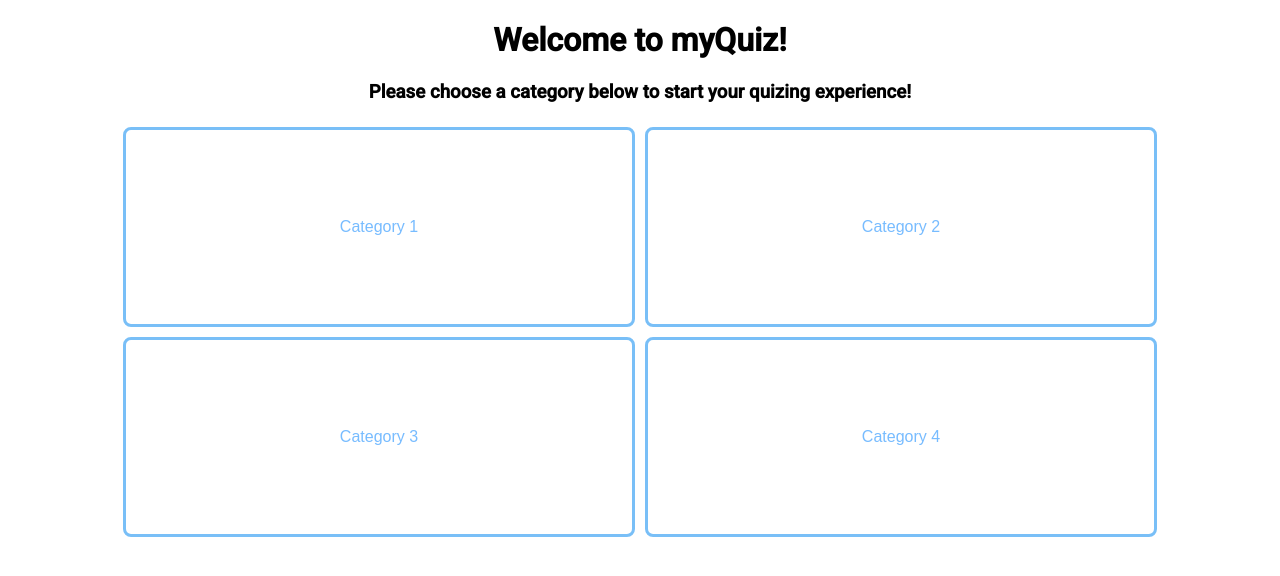
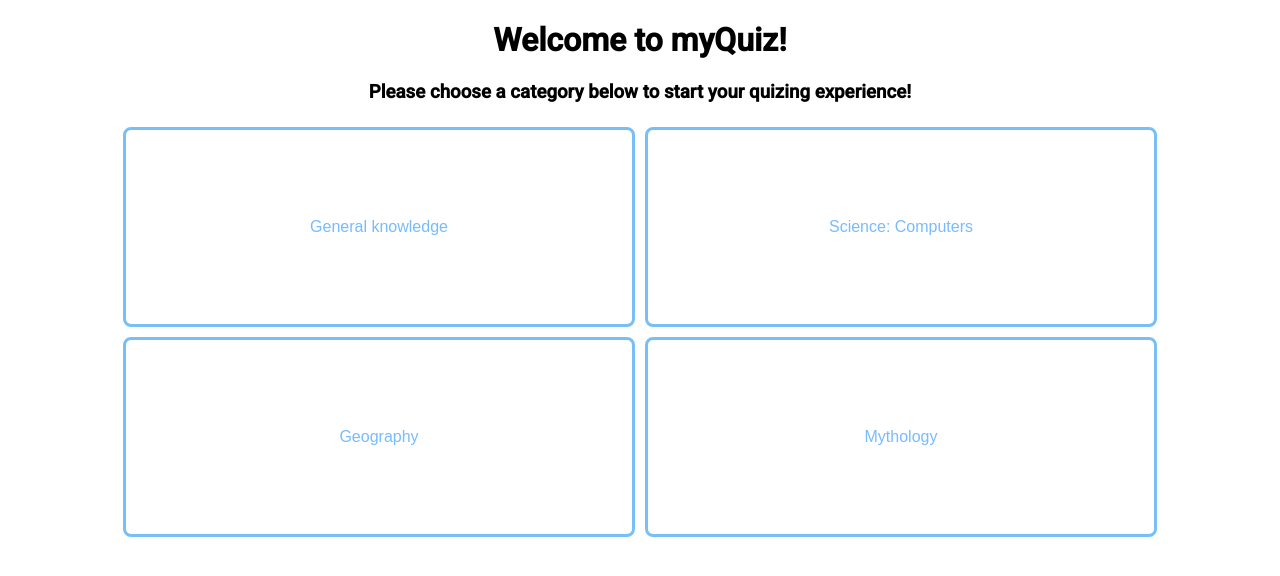
Before and after one commit to ProjectEDAF90/myQuiz, an Angular app: page /categories in a window 1280 px wide. Shown: the top 576 px of the page. Built offline with nearby package versions, Linux system fonts and the light colour scheme.

Commit message:
Attempt to get data from API

```diff
--- a/src/app/app.module.ts
+++ b/src/app/app.module.ts
@@ -8,7 +8,7 @@ import { AppComponent } from './app.component';
 import { BrowserAnimationsModule } from '@angular/platform-browser/animations';
 import { CategoryPageComponent } from './category-page/category-page.component';
 import { QuizPageComponent } from './quiz-page/quiz-page.component';
-
+import {HttpClientModule} from '@angular/common/http';
 
 @NgModule({
   declarations: [
@@ -19,7 +19,8 @@ import { QuizPageComponent } from './quiz-page/quiz-page.component';
   imports: [
     BrowserModule,
     AppRoutingModule,
-    BrowserAnimationsModule
+    BrowserAnimationsModule,
+    HttpClientModule
   ],
   providers: [],
   bootstrap: [AppComponent]
--- a/src/app/category-page/category-page.component.html
+++ b/src/app/category-page/category-page.component.html
@@ -1,9 +1,10 @@
 <h3>Please choose a category below to start your quizing experience! </h3>
+
 <div class="category-page">
   <div layout="coloumn">
-    <button class="category" routerLink = "/quiz">Category 1</button>
-    <button class="category" routerLink = "/quiz">Category 2</button>
-    <button class="category" routerLink = "/quiz">Category 3</button>
-    <button class="category" routerLink = "/quiz">Category 4</button>
+    <button class="category" routerLink = "/quiz">General knowledge</button>
+    <button class="category" routerLink = "/quiz">Science: Computers</button>
+    <button class="category" routerLink = "/quiz">Geography</button>
+    <button class="category" routerLink = "/quiz">Mythology</button>
   </div>
 </div>
--- a/src/app/category-page/category-page.component.ts
+++ b/src/app/category-page/category-page.component.ts
@@ -1,5 +1,7 @@
 import { Component, OnInit } from '@angular/core';
 import {MatButtonModule} from '@angular/material/button';
+
+
 
 @Component({
   selector: 'app-category-page',
@@ -8,6 +10,7 @@ import {MatButtonModule} from '@angular/material/button';
 })
 export class CategoryPageComponent implements OnInit {
 
+
   constructor() { }
 
   ngOnInit() {
--- /dev/null
+++ b/src/app/data.service.ts
@@ -0,0 +1,14 @@
+import { Injectable } from '@angular/core';
+import {HttpClient} from '@angular/common/http';
+
+@Injectable({
+  providedIn: 'root'
+})
+export class DataService {
+
+  constructor(private http: HttpClient) { }
+
+  getQuestions() {
+    return this.http.get('https://opentdb.com/api.php?amount=15&category=15&fbclid=IwAR3-ZSL1Gxuo1xTjmfCeH0tNwVVb_8MuYSucPg16JjxVJtHKOOLFKpb1bdE')
+  }
+}
--- a/src/app/quiz-page/quiz-page.component.html
+++ b/src/app/quiz-page/quiz-page.component.html
@@ -1,5 +1,10 @@
 
   <div class = "quizpage">
-    <button class = "start"  >Start quiz</button>
     <button class =  "back" routerLink = "/categories">Change category</button>
   </div>
+
+  <ul>
+    <li *ngFor = "let data of data$">
+      <a routerLink = "/categories">{{hello}}</a>
+    </li>
+  </ul>
--- a/src/app/quiz-page/quiz-page.component.ts
+++ b/src/app/quiz-page/quiz-page.component.ts
@@ -1,4 +1,7 @@
 import { Component, OnInit } from '@angular/core';
+import { DataService } from '../data.service';
+import { Observable } from 'rxjs';
+
 
 @Component({
   selector: 'app-quiz-page',
@@ -7,9 +10,15 @@ import { Component, OnInit } from '@angular/core';
 })
 export class QuizPageComponent implements OnInit {
 
-  constructor() { }
+  data$: Object;
+
+  constructor(private data: DataService) { }
 
   ngOnInit() {
+    this.data.getQuestions().subscribe(
+      data => this.data$ = data
+    )
+    console.log(QuizPageComponent)
   }
 
 }
```
Also changed, not shown: 1 other file (tests, documents, lock files or other folders).
